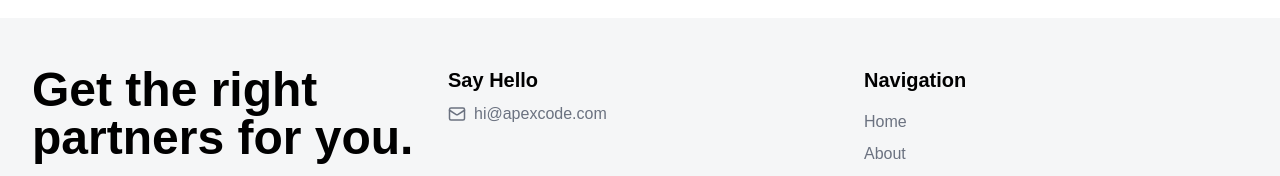
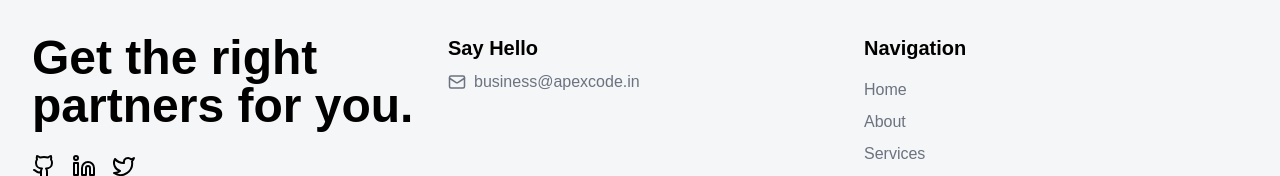
Before and after one commit to alpha-photon/Apex-code-main, a Next.js app: page /blogs in a window 1280 px wide. Shown: the part 1216-1392 px from the top of the page. Built offline with nearby package versions, Linux system fonts and the light colour scheme.

Commit message:
Header, Email,calendly

```diff
--- a/src/app/about/page.tsx
+++ b/src/app/about/page.tsx
@@ -14,7 +14,7 @@ export default function Service() {
       <Navbar />
 
       {/* Main Content */}
-      <main className="container mx-auto px-4 sm:px-6 lg:px-8 py-8">
+      <main className="container mx-auto px-4 sm:px-6 lg:px-8 pt-20 ">
         {/* About Section */}
         <About />
 
--- a/src/app/blogs/page.tsx
+++ b/src/app/blogs/page.tsx
@@ -29,7 +29,7 @@ export default function BlogPage() {
   return (
     <div className="min-h-screen bg-gradient-to-br from-white  to-white text-black">
       <Navbar />
-      <div className="bg-white container mx-auto px-4 py-8">
+      <div className="bg-white container mx-auto px-4 py-8 pt-20">
         <h1 className="text-4xl font-bold mb-8 text-center">Company Blog</h1>
 
         <div className="mb-8 flex justify-center">
--- a/src/app/components/blogPost.tsx
+++ b/src/app/components/blogPost.tsx
@@ -29,7 +29,7 @@ export function BlogPost({ id, title, excerpt, date, imageUrl }: BlogPostProps)
         <p className="text-sm text-muted-foreground">Published on: {date}</p>
       </CardContent>
       <CardFooter className="p-4">
-        <Link href={`/blog/${id}`} >
+        <Link href={`/blogs/${id}`} >
           <Button asChild className="w-full">
             <a>Read More</a>
           </Button>
--- a/src/app/components/footer.tsx
+++ b/src/app/components/footer.tsx
@@ -41,9 +41,9 @@ export default function InteractiveFooter() {
           <div className="flex flex-col justify-between">
             <div>
               <h3 className="text-xl font-semibold mb-2 text-black">Say Hello</h3>
-              <Link href="mailto:hi@apexcode.com" className="flex items-center text-gray-500 hover:text-black transition-colors">
+              <Link href="mailto:business@apexcode.in" className="flex items-center text-gray-500 hover:text-black transition-colors">
                 <Mail className="mr-2" size={18} />
-                hi@apexcode.com
+                business@apexcode.in
               </Link>
             </div>
             <motion.div
--- a/src/app/components/navbar.tsx
+++ b/src/app/components/navbar.tsx
@@ -16,7 +16,7 @@ export default function Navbar() {
   ];
 
   return (
-    <nav className="bg-transparent">
+    <nav className="bg-white fixed w-full z-50 top-0 shadow-md">
       <div className="max-w-7xl mx-auto px-4 sm:px-6 lg:px-8">
         <div className="flex items-center justify-between h-20">
           <div className="flex-shrink-0">
--- a/src/app/contact/page.tsx
+++ b/src/app/contact/page.tsx
@@ -10,7 +10,7 @@ export default function Contact() {
       <Navbar />
 
       {/* Main Content */}
-      <main className="container mx-auto px-4 sm:px-6 lg:px-8 py-8">
+      <main className="container mx-auto px-4 sm:px-6 lg:px-8 py-8 pt-20">
         {/* Contact Us Section */}
         <ContactUsSection />
 
--- a/src/app/pages/index.tsx
+++ b/src/app/pages/index.tsx
@@ -13,7 +13,7 @@ export default function Index() {
     <div className="min-h-screen bg-gradient-to-br from-white to-white text-black">
       <Navbar />
 
-      <main className="container mx-auto px-4 sm:px-6 lg:px-8">
+      <main className="container mx-auto px-4 sm:px-6 lg:px-8 pt-20">
         <HeroSection />
         <ValuedCustomers />
         <ServiceSection />
```
